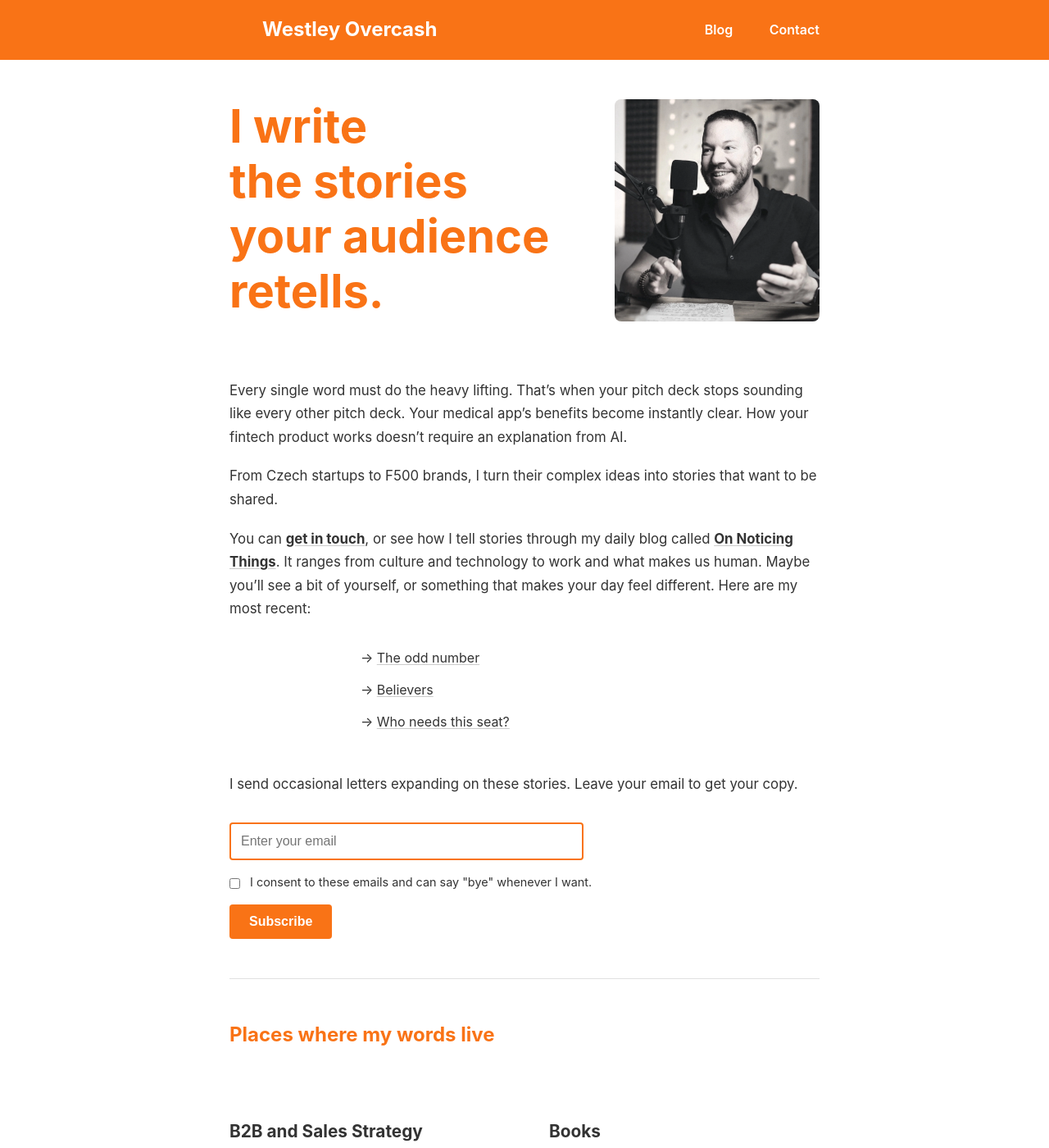
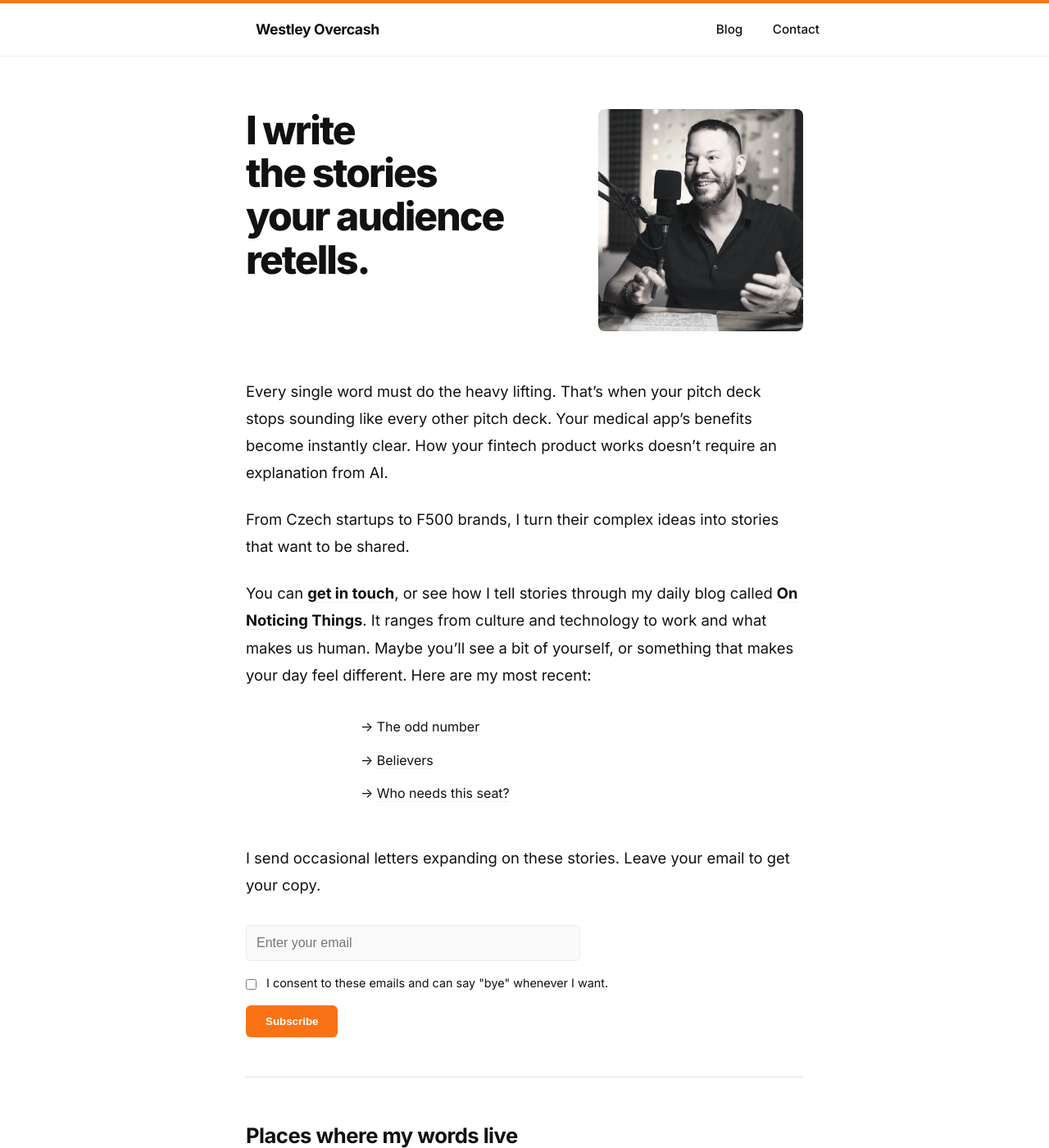
Before and after one commit to westleyovercash/westleyovercash.github.io, a Jekyll site: the page built from index.md, in a window 1280 px wide and 1400 px high. Shown: the whole window at 82% size. Built offline with Jekyll 4.4.1, drawn with Linux system fonts in a browser that asks for light colours; some of the changed text lies outside the part shown.

Commit message:
Update default.html

```diff
--- a/_layouts/default.html
+++ b/_layouts/default.html
@@ -4,32 +4,50 @@
   <meta charset="UTF-8">
   <meta name="viewport" content="width=device-width, initial-scale=1.0">
   <title>{{ page.title }} - {{ site.title }}</title>
+
+  <link rel="preconnect" href="https://fonts.googleapis.com">
+  <link rel="preconnect" href="https://fonts.gstatic.com" crossorigin>
+  <link href="https://fonts.googleapis.com/css2?family=Inter:ital,opsz,wght@0,14..32,100..900;1,14..32,100..900&display=swap" rel="stylesheet">
+
   <link rel="icon" type="image/png" href="/assets/css/images/westley-overcash-favicon.png">
   <link rel="apple-touch-icon" href="/assets/css/images/westley-overcash-favicon.png">
 
   <style>
-    * {
-      margin: 0;
-      padding: 0;
-      box-sizing: border-box;
+    :root {
+      --bg: #ffffff;
+      --text: #111111;
+      --text-light: #666666;
+      --brand-orange: #F97316;
+      --border: rgba(0,0,0,0.06);
     }
+
+    * { margin: 0; padding: 0; box-sizing: border-box; }
 
     html {
       font-size: 16px;
-      -webkit-text-size-adjust: 100%;
+      -webkit-font-smoothing: antialiased;
+      scroll-behavior: smooth;
     }
 
     body {
-      font-family: -apple-system, BlinkMacSystemFont, "Segoe UI", "Roboto", "Helvetica Neue", Arial, sans-serif;
-      line-height: 1.7;
-      color: #333;
-      background-color: #fff;
+      font-family: "Inter", -apple-system, BlinkMacSystemFont, sans-serif;
+      line-height: 1.8;
+      color: var(--text);
+      background-color: var(--bg);
+      overflow-wrap: break-word;
     }
 
     header {
-      background-color: #F97316;
+      position: sticky;
+      top: 0;
+      z-index: 1000;
+      background: rgba(255, 255, 255, 0.85);
+      backdrop-filter: blur(20px);
+      -webkit-backdrop-filter: blur(20px);
+      border-bottom: 1px solid var(--border);
+      border-top: 4px solid var(--brand-orange);
       padding: 1rem 0;
-      margin-bottom: 3rem;
+      margin-bottom: 4rem;
       width: 100%;
     }
 
@@ -42,26 +60,37 @@
       align-items: center;
     }
 
+    .site-title {
+      color: var(--text);
+      text-decoration: none;
+      font-weight: 700;
+      font-size: 1.1rem;
+      letter-spacing: -0.02em;
+      transition: color 0.2s ease;
+    }
+
+    .site-title:hover {
+      color: var(--brand-orange);
+    }
+
     nav a {
-      color: white;
+      color: var(--text);
       text-decoration: none;
-      font-weight: 600;
-      margin-left: 2.5rem;
+      font-weight: 500;
+      margin-left: 2rem;
+      font-size: 0.95rem;
       position: relative;
       display: inline-block;
     }
 
-    nav a:hover {
-      color: white;
-    }
     nav a::after {
       content: '';
       position: absolute;
       width: 0;
       height: 2px;
-      bottom: -2px;
+      bottom: -4px;
       left: 0;
-      background-color: white;
+      background-color: var(--brand-orange);
       transition: width 0.3s ease;
     }
 
@@ -69,175 +98,98 @@
       width: 100%;
     }
 
-    .site-title {
-      color: white;
-      font-size: 1.5rem;
-      font-weight: 700;
-      text-decoration: none;
-    }
-
     main {
-      max-width: 800px;
+      max-width: 720px;
       margin: 0 auto;
-      padding: 0 40px 4rem 40px;
+      padding: 0 20px 4rem 20px;
       width: 100%;
     }
 
     h1 {
-      font-size: 3.5rem;
-      line-height: 1.2;
-      margin-bottom: 2rem;
-      color: #F97316;
-      font-weight: 700;
-      text-transform: none !important;
+      font-size: 3rem;
+      line-height: 1.1;
+      margin-bottom: 2.5rem;
+      color: var(--text);
+      font-weight: 800;
+      letter-spacing: -0.04em;
     }
 
     h2 {
-      color: #F97316;
+      font-size: 1.6rem;
+      margin: 3rem 0 1rem 0;
+      letter-spacing: -0.02em;
+      color: var(--text);
       font-weight: 700;
-      margin: 2rem 0 1rem 0;
-      text-transform: none !important;
-    }
-
-    h3 {
-      color: #333;
-      font-weight: 700;
-      margin: 2rem 0 1rem 0;
-      font-size: 1.3rem;
-      text-transform: none !important;
     }
 
     p {
-      margin-bottom: 1.2rem;
-      font-size: 1.05rem;
-      line-height: 1.7;
+      margin-bottom: 1.5rem;
+      font-size: 1.15rem;
     }
 
-    a {
-      color: #333;
+    article a {
+      color: var(--text);
       text-decoration: underline;
-      text-decoration-color: rgba(0, 0, 0, 0.2);
-      text-underline-offset: 2px;
+      text-decoration-color: var(--border);
+      text-underline-offset: 4px;
+      transition: all 0.2s ease;
     }
 
-    a:hover {
-      color: #F97316;
-    }
-
-    ul, ol {
-      margin: 1.2rem 0 1.2rem 1.5rem;
-      line-height: 1.7;
+    article a:hover {
+      color: var(--brand-orange);
+      text-decoration-color: var(--brand-orange);
     }
 
     blockquote {
-      border-left: 4px solid #F97316;
-      padding-left: 1rem;
-      margin: 2rem 0;
-      color: #555;
+      border-left: 3px solid var(--brand-orange);
+      padding: 0.5rem 0 0.5rem 1.5rem;
+      margin: 2.5rem 0;
+      color: var(--text-light);
       font-style: italic;
-    }
-
-    /* --- PROPER WORD WRAPPING (NO MID-WORD BREAKS) --- */
-    h1, h2, h3, h4, h5, h6 {
-      overflow-wrap: break-word;
-      word-wrap: break-word;
-      hyphens: none;
-      word-break: normal;
-      text-transform: none !important;
-    }
-
-    body, main, p, div, article, section {
-      overflow-wrap: break-word;
-      word-wrap: break-word;
-      hyphens: none;
-      word-break: normal;
-    }
-
-    pre, code {
-      white-space: pre-wrap;
-      word-break: normal;
-      overflow-wrap: break-word;
+      font-size: 1.2rem;
     }
 
     input[type="email"] {
       padding: 12px;
-      border: 2px solid #F97316;
-      border-radius: 4px;
+      border: 1px solid var(--border);
+      background: #fafafa;
+      border-radius: 6px;
       font-size: 1rem;
       width: 60%;
-      margin-right: 10px;
     }
 
     input[type="submit"] {
       padding: 12px 24px;
-      background: #F97316;
+      background: var(--brand-orange);
       color: white;
       border: none;
-      border-radius: 4px;
-      font-size: 1rem;
+      border-radius: 6px;
       font-weight: 600;
       cursor: pointer;
+      transition: opacity 0.2s ease;
     }
 
     input[type="submit"]:hover {
-      background: #e55a2b;
-    }
-
-    hr {
-      border: none;
-      border-top: 1px solid #e0e0e0;
-      margin: 3rem 0;
+      opacity: 0.9;
     }
 
     footer {
-      background-color: #F97316;
-      color: white;
-      padding: 3rem 2rem;
+      border-top: 1px solid var(--border);
+      background-color: #fafafa;
+      color: var(--text-light);
+      padding: 4rem 2rem;
       text-align: center;
-      margin-top: 4rem;
-      width: 100%;
+      margin-top: 6rem;
     }
 
     @media (max-width: 600px) {
-      h1 {
-        font-size: 2.5rem;
-        text-transform: none !important;
-      }
-
-      input[type="email"] {
-        width: 100%;
-        margin-bottom: 10px;
-      }
-
-      input[type="submit"] {
-        width: 100%;
-      }
-
-      nav {
-        flex-direction: column;
-        gap: 1rem;
-      }
-
-      nav a {
-        margin-left: 0;
-        margin-right: 1.5rem; /* ADDED: Creates space between Blog and Contact */
-      }
-
-      nav a:last-child {
-        margin-right: 0; /* ADDED: Removes extra margin from last link */
-      }
-
-      nav div {
-        display: flex; /* ADDED: Makes Blog and Contact sit side-by-side */
-        gap: 2rem; /* ADDED: Controls the space between Blog and Contact */
-      }
-
-      main {
-        padding: 0 30px 4rem 30px;
-      }
+      h1 { font-size: 2.2rem; }
+      nav { padding: 0 20px; }
+      nav a { margin-left: 1rem; }
+      input[type="email"] { width: 100%; margin-bottom: 10px; }
+      input[type="submit"] { width: 100%; }
     }
   </style>
-
 </head>
 
 <body>
@@ -252,14 +204,14 @@
   </header>
 
   <main>
-    {{ content }}
+    <article>
+      {{ content }}
+    </article>
   </main>
 
   <footer>
-    <p style="font-size: 1.1rem; margin-bottom: 1.5rem; line-height: 1.6;">
-      No cookies here. I respect your privacy.
-    </p>
-    <p style="margin: 0; font-size: 0.95rem;">© 2025 Westley Overcash</p>
+    <p style="margin-bottom: 1rem;">No cookies. No tracking. Just writing.</p>
+    <p style="font-size: 0.85rem; opacity: 0.6;">© {{ "now" | date: "%Y" }} Westley Overcash</p>
   </footer>
 </body>
 </html>
```
